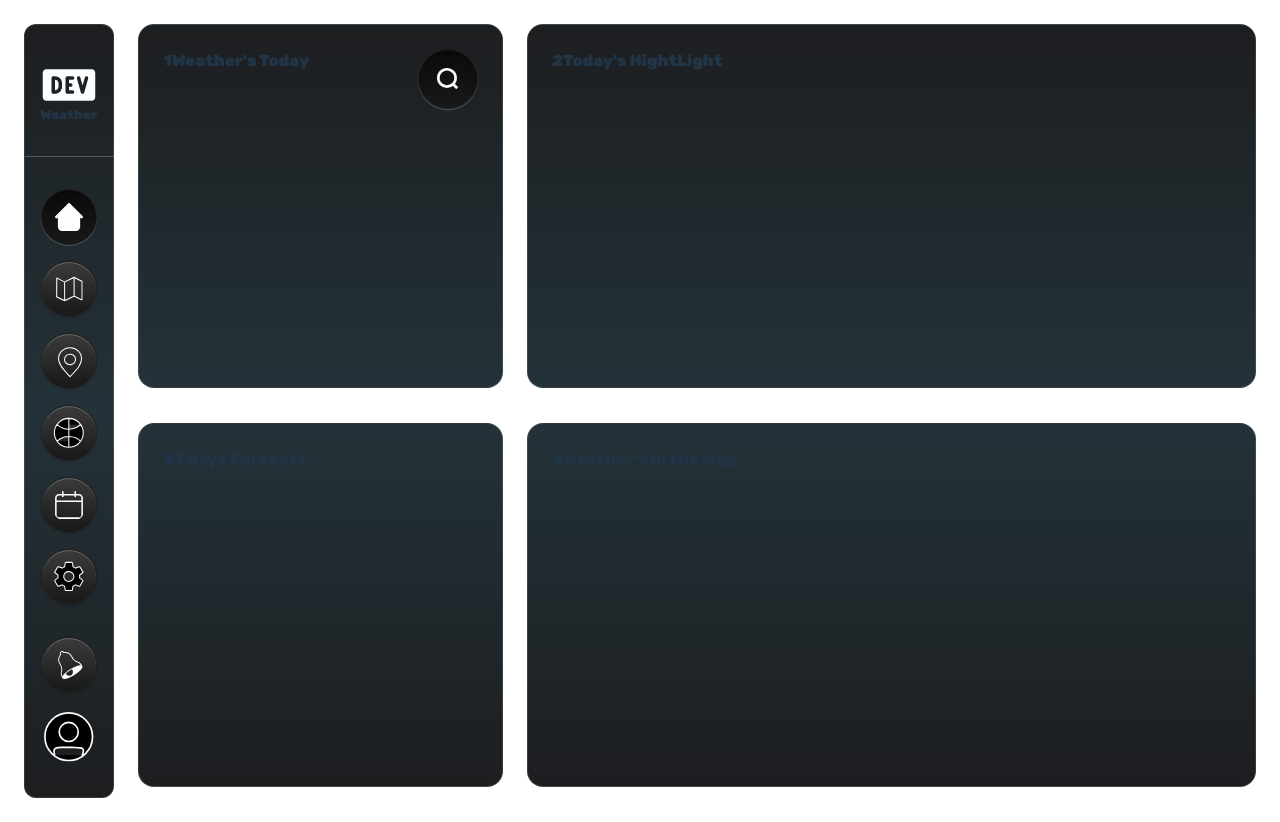
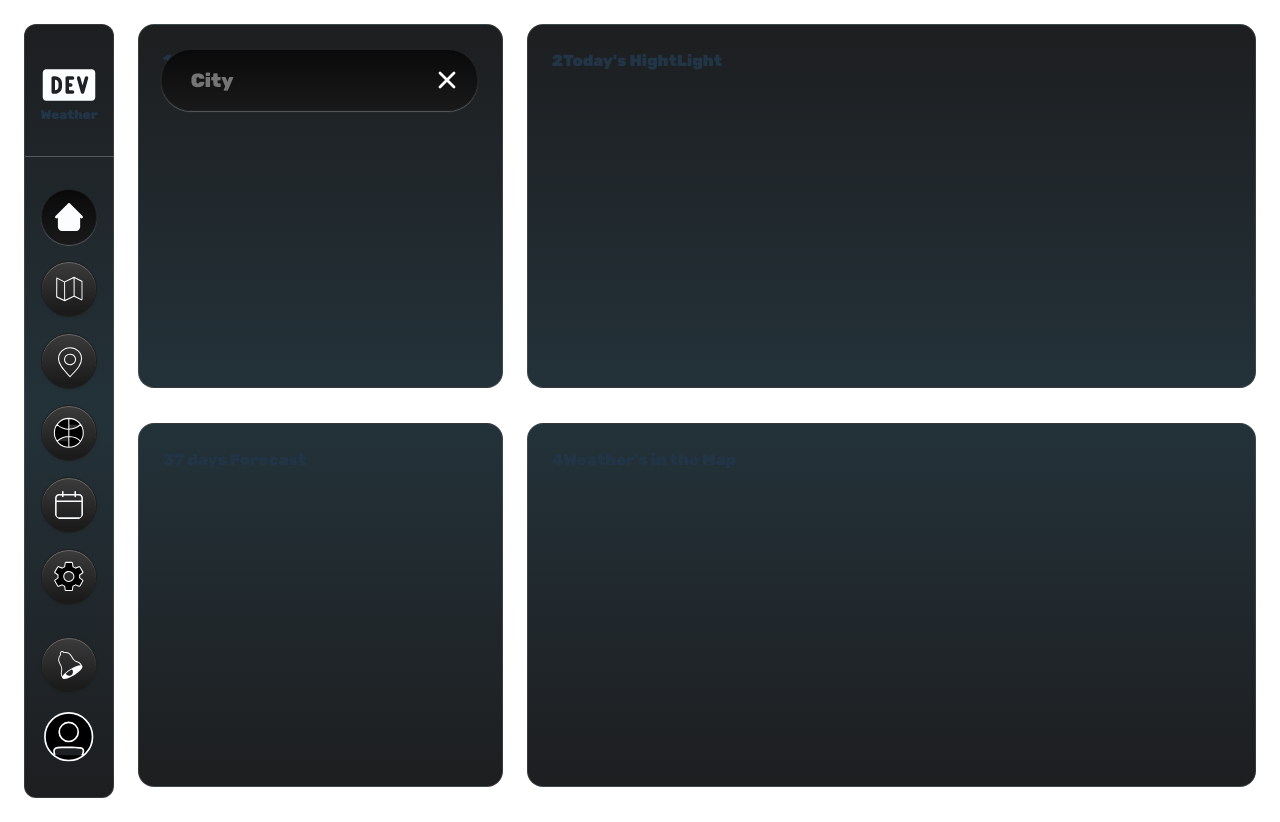
Before and after one commit to achipre/weather-app, a React (Vite) app: page / in a window 1280 px wide. Both pictures are taken after a click on the icon 447 px from the left and 79 px from the top of the page. Built offline with nearby package versions, Linux system fonts and the light colour scheme.

Commit message:
Add info o Input

```diff
--- a/src/App.jsx
+++ b/src/App.jsx
@@ -11,7 +11,6 @@ function App () {
   const handleSection = (info) => {
     setIsSection(info)
   }
-  console.log(isSection)
   return (
     <main className={isSection !== 'Home' && 'mainflex'}>
       <AsideBar isSection={isSection} handleSection={handleSection}/>
--- a/src/components/Icons.jsx
+++ b/src/components/Icons.jsx
@@ -124,13 +124,22 @@ export function IconsProfile () {
   )
 }
 
-export function IconsSearch () {
+export function IconsSearch ({ handleSearch }) {
   return (
     <Tooltip title="Weather Map" placement='right'>
 
-      <svg className='IconSearch' width="100" height="100" viewBox="0 0 100 100" fillOpacity='0'>
+      <svg onClick={handleSearch} className='IconSearch IconBox' width="100" height="100" viewBox="0 0 100 100" fillOpacity='0'>
         <path d="M87.4999 87.4999L69.404 69.404M69.404 69.404C72.4994 66.3087 74.9548 62.6339 76.63 58.5897C78.3052 54.5454 79.1674 50.2107 79.1674 45.8332C79.1674 41.4557 78.3052 37.1211 76.63 33.0768C74.9548 29.0325 72.4994 25.3577 69.404 22.2624C66.3087 19.167 62.6339 16.7116 58.5897 15.0364C54.5454 13.3612 50.2107 12.499 45.8332 12.499C41.4557 12.499 37.1211 13.3612 33.0768 15.0364C29.0325 16.7116 25.3577 19.167 22.2624 22.2624C16.011 28.5138 12.499 36.9924 12.499 45.8332C12.499 54.674 16.011 63.1527 22.2624 69.404C28.5138 75.6554 36.9924 79.1674 45.8332 79.1674C54.674 79.1674 63.1527 75.6554 69.404 69.404Z" stroke="#FCFDFF" strokeWidth="10.4167" strokeLinecap="round" strokeLinejoin="round"/>
       </svg>
     </Tooltip>
   )
 }
+
+export function IconsClose ({ handleSearch }) {
+  return (
+    <svg onClick={handleSearch} className='IconClose' width="100" height="100" viewBox="0 0 100 100" >
+      <path d="M75 25L25 75M25 25L75 75" stroke="#FCFDFF" strokeWidth="10" strokeLinecap="round" strokeLinejoin="round"/>
+    </svg>
+
+  )
+}
--- a/src/components/SectionWeatherToday.jsx
+++ b/src/components/SectionWeatherToday.jsx
@@ -1,14 +1,22 @@
-import { IconsSearch } from './Icons'
+import { useState } from 'react'
+import { IconsClose, IconsSearch } from './Icons'
 import './sectionWeatherToday.css'
 
 export default function SectionWeatherToday ({ isSection }) {
+  const [isSearch, setIsSearch] = useState(false)
+  const handleSearch = () => {
+    setIsSearch(!isSearch)
+  }
   // console.log(import.meta.env.VITE_KEY_VALUE_WEATHER)
   // console.log(import.meta.env.VITE_BASE_URL)
 
   return (
     <article className={isSection === 'Map' ? 'articleFull' : 'weatherOne'}>
       <h2>1Weather&apos;s Today</h2>
-      <IconsSearch />
+      <div className={`sectionSearch ${isSearch ? 'searchFull' : undefined}`}>
+        <input className={`inputSearch ${isSearch ? 'inputFull' : undefined}`} type="text" placeholder='City' />
+        {isSearch ? <IconsClose handleSearch={handleSearch} /> : <IconsSearch handleSearch={handleSearch} /> }
+      </div>
     </article>
   )
 }
--- a/src/components/icons.css
+++ b/src/components/icons.css
@@ -19,15 +19,22 @@
 }
 .IconSearch{
   cursor: pointer;
-  width: 60px;
-  height: 60px;
+  width: 28px;
+  height: 28px;
   position: absolute;
-  top: 24px;
-  right: 24px;
-  background-image: linear-gradient( #0a0a0a, #191919);
+  top: 50%;
+  left: 16px;
+  transform: translateY(-50%);
   box-sizing: border-box;
   border: 1px solid #1F1F1F;
-  border-radius: 50%;
-  padding: 1rem;
-  box-shadow: inset 0 1px 2px #0f0f0f17, 0 1px 1px #ffffff42
+  border-radius: 30px;
 }
+.IconClose{
+  cursor: pointer;
+  width: 28px;
+  height: 28px;
+  position: absolute;
+  top: 50%;
+  transform: translateY(-50%);
+  right: 16px;
+}
--- a/src/components/sectionStaticsToday.css
+++ b/src/components/sectionStaticsToday.css
@@ -1,4 +1,49 @@
-.articleFull{
-  height: calc(100dvh - 3rem);
-  background-image:linear-gradient(#1D1E20, #233239, #1D1E20);
+.sectionSearch{
+  position: absolute;
+  right: 24px;
+  top: 24px;
+  height: 60px;
+  width: 60px;
+  max-width: 360px;
+  border-radius: 30px;
+  border: 1px solid #1F1F1F;
+  background-image: linear-gradient( #0a0a0a, #191919);
+  box-shadow: inset 0 1px 2px #0f0f0f17, 0 1px 1px #ffffff42;
 }
+.searchFull{
+  animation: sectionFull .3s linear both;
+}
+.inputFull{
+  animation: inputFull .3s linear both;
+}
+@keyframes sectionFull{
+  0%{width: 60px}
+  100%{
+    width: calc(100% - 48px);
+  }
+}
+@keyframes inputFull{
+  0%{width: 0}
+  1%{
+    padding: 1rem;
+    padding-left: 1.8rem;
+    padding-right: 3rem;}
+  100%{
+    width: 100%;
+    padding: 1rem;
+    padding-left: 1.8rem;
+    padding-right: 3rem;}
+}
+
+.inputSearch{
+  border: none;
+  background: transparent;
+  border-radius: 30px;
+  position: absolute;
+  box-sizing: border-box;
+  font-size: 1.2rem;
+  font-family: 'Rubik', sans-serif;
+  outline: none;
+  width: 0px;
+  height: 100%;
+}
--- a/src/components/sectionWeatherToday.css
+++ b/src/components/sectionWeatherToday.css
@@ -15,3 +15,7 @@ article{
     margin: 0;
   }
 }
+.articleFull{
+  height: calc(100dvh - 3rem);
+  background-image:radial-gradient( #233239, #1D1E20);
+}
```
Also changed, not shown: src/assets/mynaui_x.svg (added).
